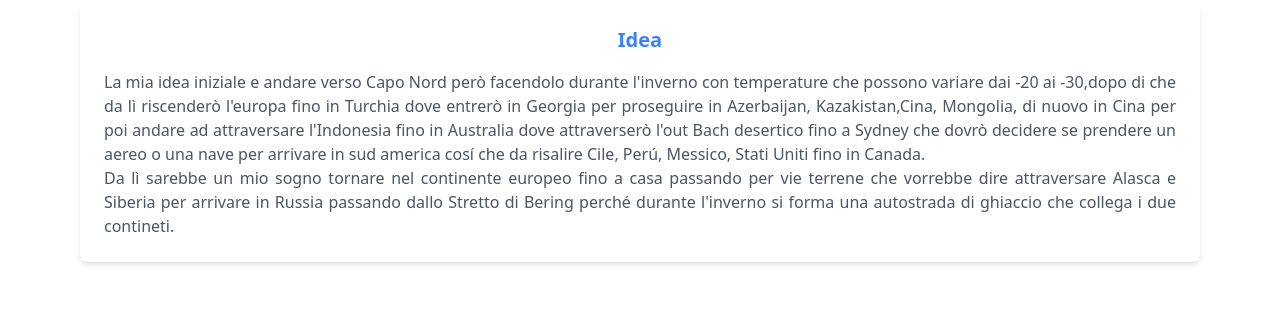
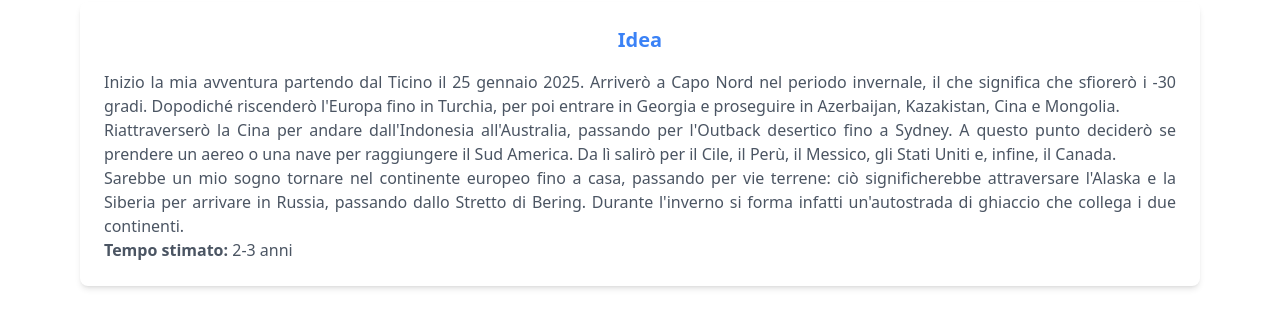
Before and after one commit to SaiaMassimo/armandocostantino, an Angular app: page /giro-del-mondo in a window 1280 px wide. Shown: the part 134-446 px from the top of the page. Built offline with nearby package versions, Linux system fonts and the light colour scheme.

Commit message:
fix testi

```diff
--- a/src/app/card-profile/card-profile.component.html
+++ b/src/app/card-profile/card-profile.component.html
@@ -13,7 +13,7 @@
             <div class="p-6 flex flex-col justify-center md:basis-2/3">
                 <h2 class="text-xl font-bold mb-4">Realizza le tue passioni</h2>
                 <p class="text-gray-700">
-                    mi chiamo Costantino Armando sono un appassionato di ciclismo, MTB e sport alpini in generale, ma da qualche anno ho iniziato a viaggiare in bikepacking per poter esplorare piú liberamente il mondo che mi circonda senza vincoli di mezzi a combustione, soprattutto nell' ultimo anno ho iniziato a provare e testare sempre piú i miei limiti portandomi in condizioni meteo e in luoghi sempre un pò piú estremi e proprio per questo motivo nella prima settimana di gennaio 2025 ho deciso di partire per fare il giro del mondo in bicicletta.
+                    mi chiamo Costantino Armando sono un appassionato di ciclismo, MTB e sport alpini in generale, ma da qualche anno ho iniziato a viaggiare in bikepacking per poter esplorare piú liberamente il mondo che mi circonda senza vincoli di mezzi a combustione, soprattutto nell' ultimo anno ho iniziato a provare e testare sempre piú i miei limiti portandomi in condizioni meteo e in luoghi sempre un pò piú estremi e proprio per questo motivo a gennaio 2025 ho deciso di partire per fare il giro del mondo in bicicletta.
                 </p>
             </div>
         </div>
--- a/src/app/giro-mondo/giro-mondo.component.html
+++ b/src/app/giro-mondo/giro-mondo.component.html
@@ -18,16 +18,21 @@
             <h2 class="text-xl font-semibold text-blue-500 mb-4 text-center">Idea</h2>
             <p class="text-gray-600 text-justify">
 
-                La mia idea iniziale e andare verso Capo Nord però facendolo durante l'inverno
-                con temperature che possono variare dai -20 ai -30,dopo di che da lì riscenderò l'europa fino in
-                Turchia dove entrerò in Georgia per proseguire in Azerbaijan, Kazakistan,Cina, Mongolia, di nuovo in
-                Cina per poi andare ad attraversare l'Indonesia fino in Australia dove attraverserò l'out Bach
-                desertico fino a Sydney che dovrò decidere se prendere un aereo o una nave per arrivare in sud
-                america cosí che da risalire Cile, Perú, Messico, Stati Uniti fino in Canada.<br>
-                Da lì sarebbe un mio sogno tornare nel continente europeo fino a casa passando per
-                    vie terrene che vorrebbe dire attraversare Alasca e Siberia per arrivare in Russia passando dallo
-                    Stretto di Bering perché durante l'inverno si forma una autostrada di ghiaccio che collega i due
-                    contineti.
+                Inizio la mia avventura partendo dal Ticino il 25 gennaio 2025.
+                Arriverò a Capo Nord nel periodo invernale, il che significa che sfiorerò i -30 gradi. Dopodiché
+                riscenderò l'Europa fino in Turchia, per poi entrare in Georgia e proseguire in Azerbaijan, Kazakistan,
+                Cina e Mongolia.<br>
+
+                Riattraverserò la Cina per andare dall'Indonesia all'Australia, passando per l'Outback desertico fino a
+                Sydney. A questo punto deciderò se prendere un aereo o una nave per raggiungere il Sud America. Da lì
+                salirò per il Cile, il Perù, il Messico, gli Stati Uniti e, infine, il Canada.<br>
+
+                Sarebbe un mio sogno tornare nel continente europeo fino a casa, passando per vie terrene: ciò
+                significherebbe attraversare l'Alaska e la Siberia per arrivare in Russia, passando dallo Stretto di
+                Bering. Durante l'inverno si forma infatti un'autostrada di ghiaccio che collega i due continenti.<br>
+
+                <span class="font-semibold">Tempo stimato:</span> 2-3 anni
+
             </p>
         </div>
 
@@ -42,7 +47,8 @@
                 Il mio itineraio
             </h2>
             <div class="aspect-w-16 lg:aspect-h-9 rounded-lg overflow-hidden shadow-md container-frame">
-                <iframe  class="responsive-iframe" src="https://www.google.com/maps/d/embed?mid=1Ep67rsz3ZiBlOPiqyQtD8qRc2IbXNo8&hl=it&ehbc=2E312" ></iframe>
+                <iframe class="responsive-iframe"
+                    src="https://www.google.com/maps/d/embed?mid=1Ep67rsz3ZiBlOPiqyQtD8qRc2IbXNo8&hl=it&ehbc=2E312"></iframe>
             </div>
         </div>
     </section>
```
